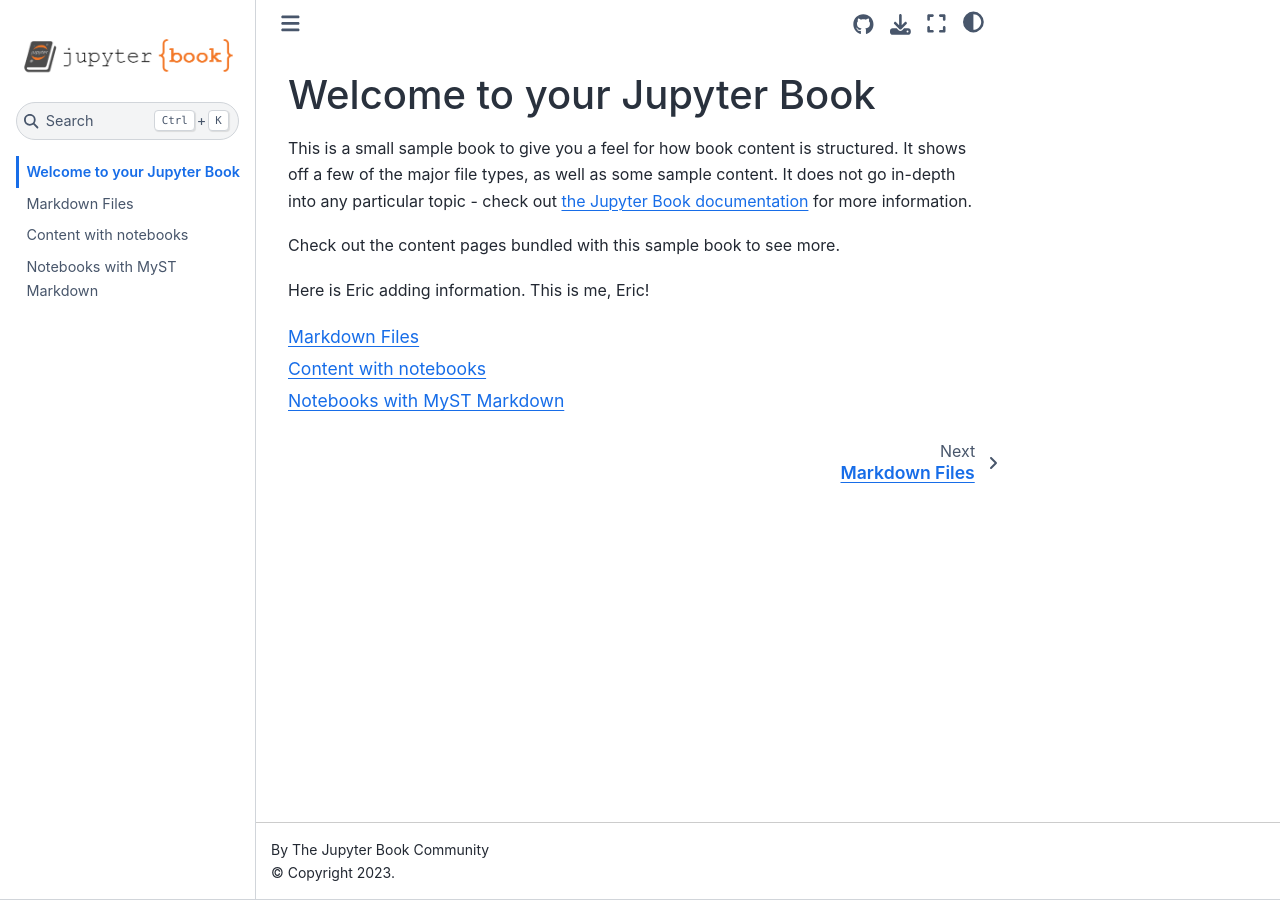
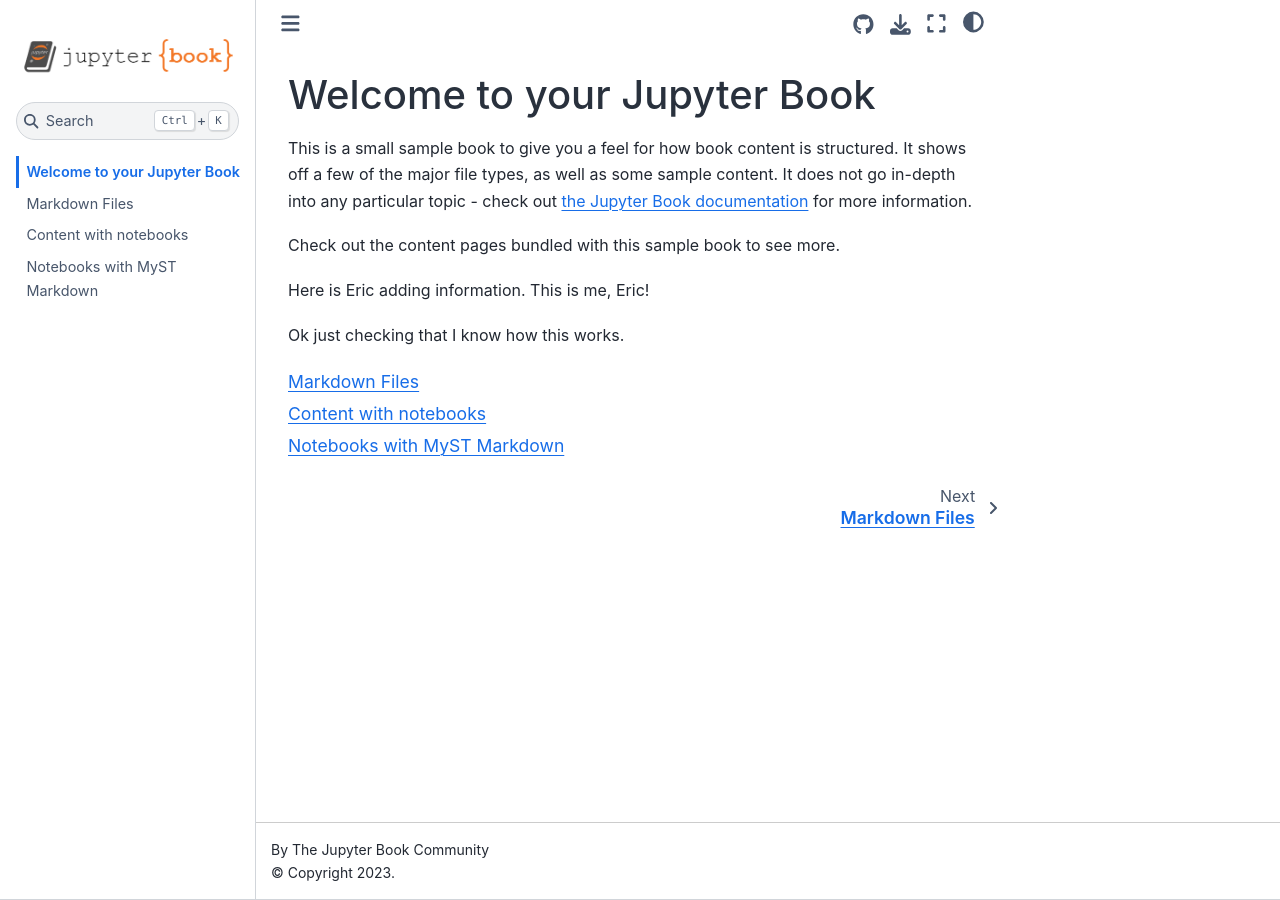
Before and after one commit to ejohnson643/AboutMe, a Jupyter Book: the page built from intro.md, in a window 1280 px wide. Built offline with Jupyter Book 1.0.4 settings and Sphinx 7.4.7 and the Sphinx Book theme 1.1.4, drawn with Linux system fonts in a browser that asks for light colours.

Commit message:
Making changes.

````diff
--- a/intro.md
+++ b/intro.md
@@ -9,5 +9,7 @@
 
 Here is Eric adding information.  This is me, Eric!
 
+Ok just checking that I know how this works.
+
 ```{tableofcontents}
 ```
````
